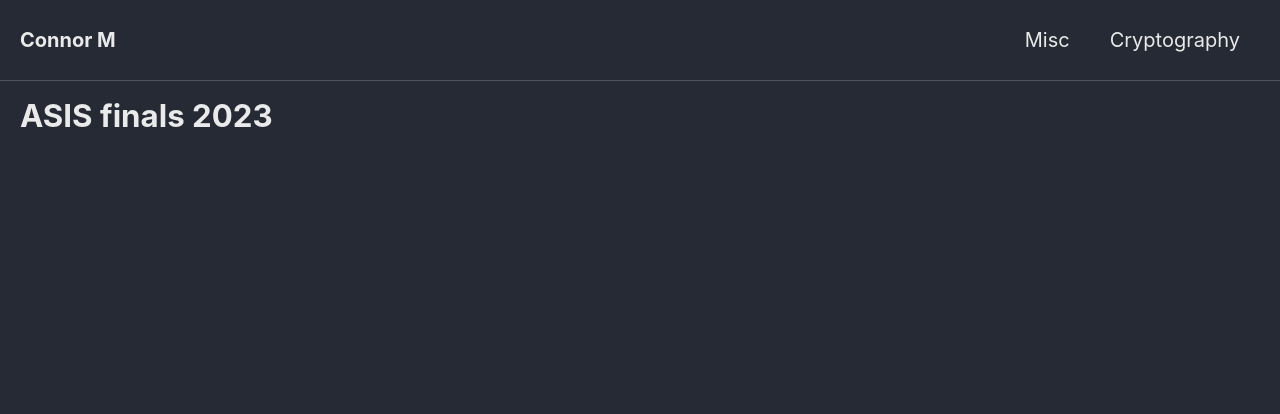
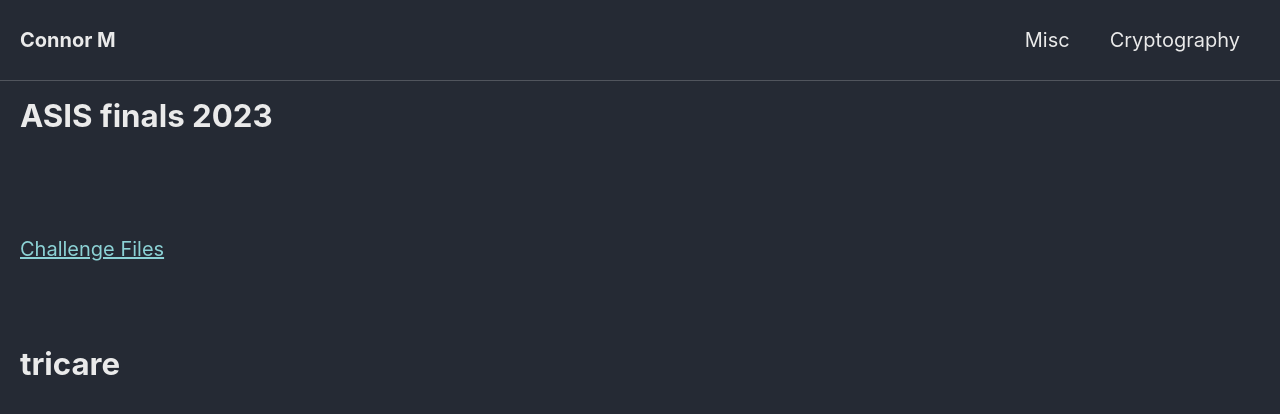
Before and after one commit to Connor-McCartney/Connor-McCartney.github.io, a Jekyll site: the page built from _pages/cryptography/other/ASIS-finals-2023.md, in a window 1280 px wide. Shown: the top 414 px of the page. Built offline with Jekyll 4.4.1, drawn with Linux system fonts in a browser that asks for light colours; cached includes are drawn as plain includes.

Commit message:
Update ASIS-finals-2023.md

```diff
--- a/_pages/cryptography/other/ASIS-finals-2023.md
+++ b/_pages/cryptography/other/ASIS-finals-2023.md
@@ -2,3 +2,12 @@
 permalink: /cryptography/other/ASIS-finals-2023
 title: ASIS finals 2023
 ---
+
+<br>
+<br>
+
+[Challenge Files](https://github.com/Connor-McCartney/CTF_Files/tree/main/2023/ASIS-finals)
+
+<br>
+
+# tricare
```
